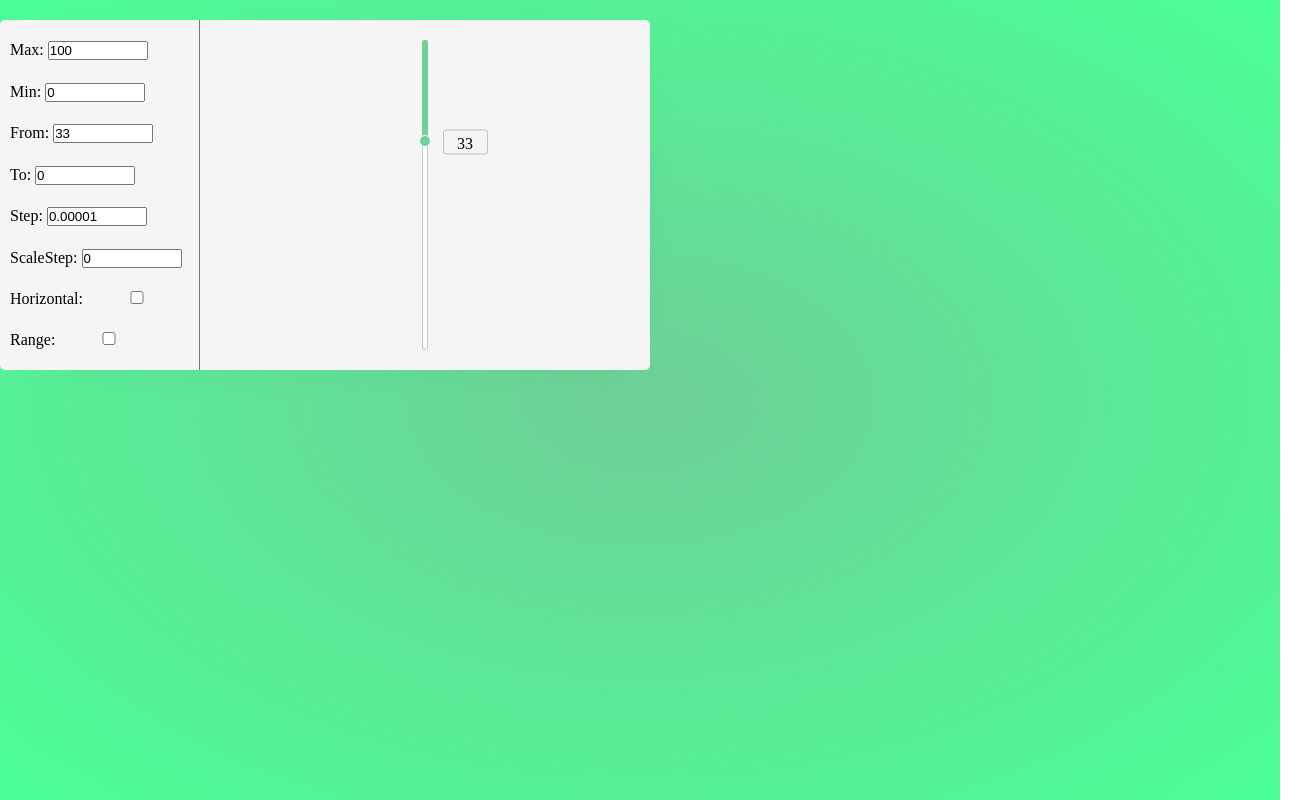
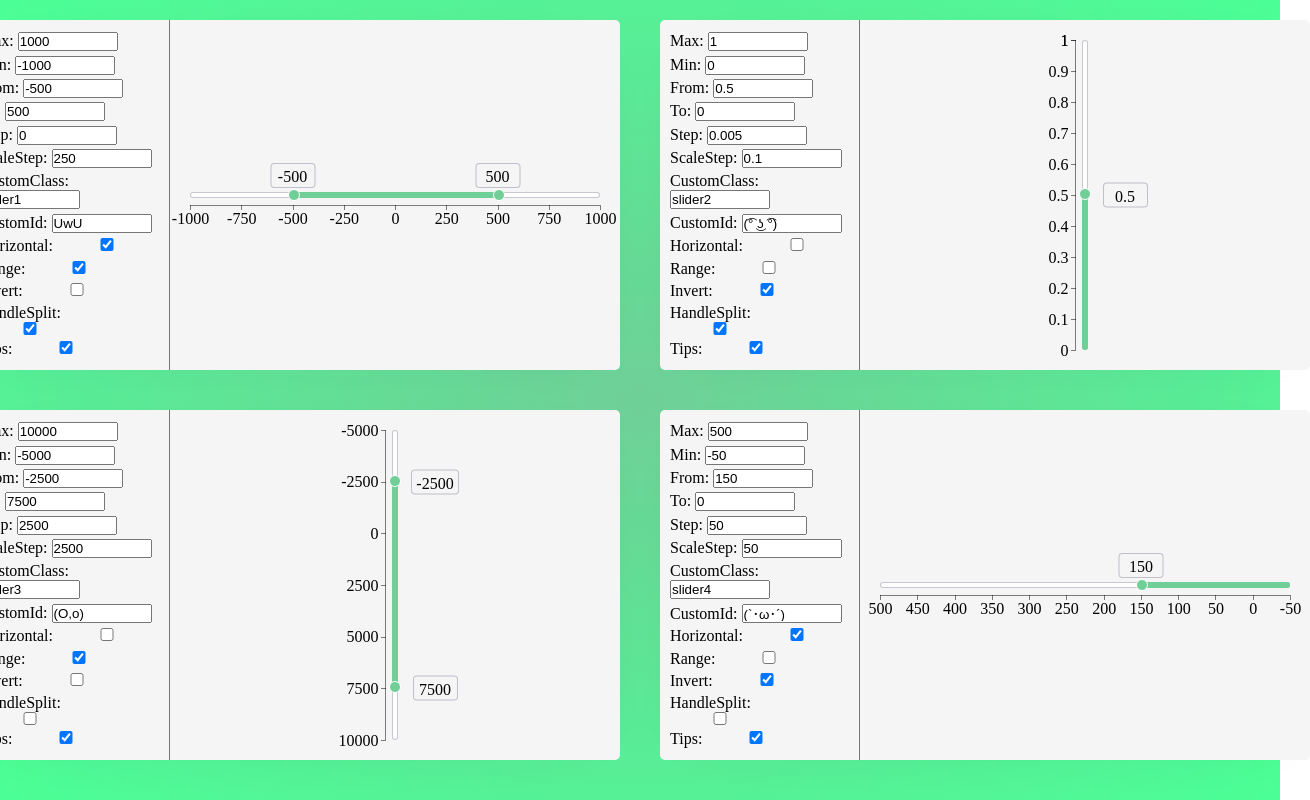
Before and after one commit to LASCode/Slider, a website built with webpack: page src/demoPage/demoPage.html in a window 1280 px wide. Shown: the whole page, 1310 px wide, since content can reach past the window. Built offline with nearby package versions, Linux system fonts and the light colour scheme.

Commit message:
add 3 new demoPanel to page

```diff
--- a/src/demoPage/demoPage.html
+++ b/src/demoPage/demoPage.html
@@ -17,11 +17,86 @@
         <label>To: <input type="number" name="to"></label>
         <label>Step: <input type="number" name="step"></label>
         <label>ScaleStep: <input type="number" name="scaleStep"></label>
+        <label>CustomClass: <input type="text" name="customClass"></label>
+        <label>CustomId: <input type="text" name="customId"></label>
         <label>Horizontal: <input type="checkbox" name="horizontal"></label>
         <label>Range: <input type="checkbox" name="isRange"></label>
+        <label>Invert: <input type="checkbox" name="invert"></label>
+        <label>HandleSplit: <input type="checkbox" name="handleSplit"></label>
+        <label>Tips: <input type="checkbox" name="tips"></label>
       </div>
       <div class="demoPanel__slider"></div>
     </div>
+
+
+
+    <div class="demoPanel">
+      <div class="demoPanel__panel">
+        <label>Max: <input type="number" name="max"></label>
+        <label>Min: <input type="number" name="min"></label>
+        <label>From: <input type="number" name="from"></label>
+        <label>To: <input type="number" name="to"></label>
+        <label>Step: <input type="number" name="step"></label>
+        <label>ScaleStep: <input type="number" name="scaleStep"></label>
+        <label>CustomClass: <input type="text" name="customClass"></label>
+        <label>CustomId: <input type="text" name="customId"></label>
+        <label>Horizontal: <input type="checkbox" name="horizontal"></label>
+        <label>Range: <input type="checkbox" name="isRange"></label>
+        <label>Invert: <input type="checkbox" name="invert"></label>
+        <label>HandleSplit: <input type="checkbox" name="handleSplit"></label>
+        <label>Tips: <input type="checkbox" name="tips"></label>
+      </div>
+      <div class="demoPanel__slider"></div>
+    </div>
+    <div class="demoPanel">
+      <div class="demoPanel__panel">
+        <label>Max: <input type="number" name="max"></label>
+        <label>Min: <input type="number" name="min"></label>
+        <label>From: <input type="number" name="from"></label>
+        <label>To: <input type="number" name="to"></label>
+        <label>Step: <input type="number" name="step"></label>
+        <label>ScaleStep: <input type="number" name="scaleStep"></label>
+        <label>CustomClass: <input type="text" name="customClass"></label>
+        <label>CustomId: <input type="text" name="customId"></label>
+        <label>Horizontal: <input type="checkbox" name="horizontal"></label>
+        <label>Range: <input type="checkbox" name="isRange"></label>
+        <label>Invert: <input type="checkbox" name="invert"></label>
+        <label>HandleSplit: <input type="checkbox" name="handleSplit"></label>
+        <label>Tips: <input type="checkbox" name="tips"></label>
+      </div>
+      <div class="demoPanel__slider"></div>
+    </div>
+    <div class="demoPanel">
+      <div class="demoPanel__panel">
+        <label>Max: <input type="number" name="max"></label>
+        <label>Min: <input type="number" name="min"></label>
+        <label>From: <input type="number" name="from"></label>
+        <label>To: <input type="number" name="to"></label>
+        <label>Step: <input type="number" name="step"></label>
+        <label>ScaleStep: <input type="number" name="scaleStep"></label>
+        <label>CustomClass: <input type="text" name="customClass"></label>
+        <label>CustomId: <input type="text" name="customId"></label>
+        <label>Horizontal: <input type="checkbox" name="horizontal"></label>
+        <label>Range: <input type="checkbox" name="isRange"></label>
+        <label>Invert: <input type="checkbox" name="invert"></label>
+        <label>HandleSplit: <input type="checkbox" name="handleSplit"></label>
+        <label>Tips: <input type="checkbox" name="tips"></label>
+      </div>
+      <div class="demoPanel__slider"></div>
+    </div>
+
+
+
+
+
+
+
+
+
+
+
+
+
 
   </div>
 </main>
--- a/src/demoPage/demoPage.ts
+++ b/src/demoPage/demoPage.ts
@@ -1,18 +1,64 @@
 import './demoPage.scss';
 import '../index.ts';
-import {SliderState, SliderStateModified, StateProperties, userOptions} from '../Types/state';
+import { SliderState, SliderStateModified, StateProperties } from '../Types/state';
 
 
-const initialDataArr = [
+const initialDataArr: SliderStateModified[] = [
   {
-    max: 100,
+    max: 1000,
+    min: -1000,
+    from: -500,
+    to: 500,
+    step: 0,
+    scaleStep: 250,
+    isRange: true,
+    horizontal: true,
+    invert: false,
+    handleSplit: true,
+    customClass: 'slider1',
+    customId: 'UwU',
+  },
+  {
+    max: 1,
     min: 0,
-    from: 33,
+    from: 0.5,
     to: 0,
-    step: 0.000001,
+    step: 0.005,
+    scaleStep: 0.1,
     isRange: false,
-    scaleStep: 0,
     horizontal: false,
+    invert: true,
+    handleSplit: true,
+    customClass: 'slider2',
+    customId: '(͡° ͜ʖ ͡°)',
+  },
+  {
+    max: 10000,
+    min: -5000,
+    from: -2500,
+    to: 7500,
+    step: 2500,
+    scaleStep: 2500,
+    isRange: true,
+    horizontal: false,
+    invert: false,
+    handleSplit: false,
+    customClass: 'slider3',
+    customId: '(O,o)',
+  },
+  {
+    max: 500,
+    min: -50,
+    from: 150,
+    to: 0,
+    step: 50,
+    scaleStep: 50,
+    isRange: false,
+    horizontal: true,
+    invert: true,
+    handleSplit: false,
+    customClass: 'slider4',
+    customId: '(`･ω･´)',
   },
 ];
 
@@ -23,7 +69,7 @@ class demoPanel {
   sliderNode: JQuery
   panelNode: JQuery
   inputElementsArray: HTMLInputElement[] = []
-  constructor(element: HTMLElement, options: userOptions) {
+  constructor(element: HTMLElement, options: SliderStateModified) {
     this.rootNode = element;
     this.sliderNode = $(this.rootNode).find('.demoPanel__slider');
     this.panelNode = $(this.rootNode).find('.demoPanel__panel');
@@ -32,7 +78,7 @@ class demoPanel {
     this.setInputListener();
     this.setValues(this.getState());
   }
-  createSlider(options: userOptions) {
+  createSlider(options: SliderStateModified) {
     this.sliderNode.jqSlider({
       type: 'init',
       data: options,
@@ -55,8 +101,11 @@ class demoPanel {
     const target = e.target as HTMLInputElement;
     if (target.type === 'checkbox') {
       this.setState({ [target.name]: target.checked });
+    } else
+    if (target.type === 'number') {
+      this.setState({ [target.name]: Number(target.value) });
     } else {
-      this.setState({ [target.name]: Number(target.value) });
+      this.setState({ [target.name]: target.value });
     }
   }
   setState(state: SliderStateModified) {
@@ -74,26 +123,11 @@ class demoPanel {
         if (el.type === 'number') {
           $(el).val(state[el.name as StateProperties].toString());
         }
+        if (el.type === 'text') {
+          $(el).val(state[el.name as StateProperties].toString());
+        }
       }
     });
-
-
-
-
-    // const b = Object.fromEntries(this.inputElementsArray.map(((el) => {
-    //   return [el.name, el];
-    // })));
-    // console.log(Object.entries(b));
-    // Object.entries(b).forEach((el) => {
-    //   el[1].value = state[el[0]];
-    // });
-    // const { horizontal, isRange, max, min, from, to } = this.inputKeyObj;
-    // horizontal.checked = state.horizontal;
-    // isRange.checked = state.isRange;
-    // max.value = state.max.toString();
-    // min.value = state.min.toString();
-    // from.value = state.from.toString();
-    // to.value = state.to.toString();
   }
   getState(): SliderState {
     return <SliderState> this.sliderNode.jqSlider({
@@ -112,20 +146,3 @@ $(document).ready(() => {
     const panel = new demoPanel(element, initialDataArr[index]);
   });
 });
-
-
-
-// $('.page__slider').jqSlider({
-//   type: 'init',
-//   data: {
-//     max: 100,
-//     min: 0,
-//     from: 0,
-//     to: 400,
-//     step: 0.000001,
-//     isRange: true,
-//     scaleStep: 10,
-//     horizontal: true,
-//     onChangeFunction: ()=>{},
-//   },
-// });
```
